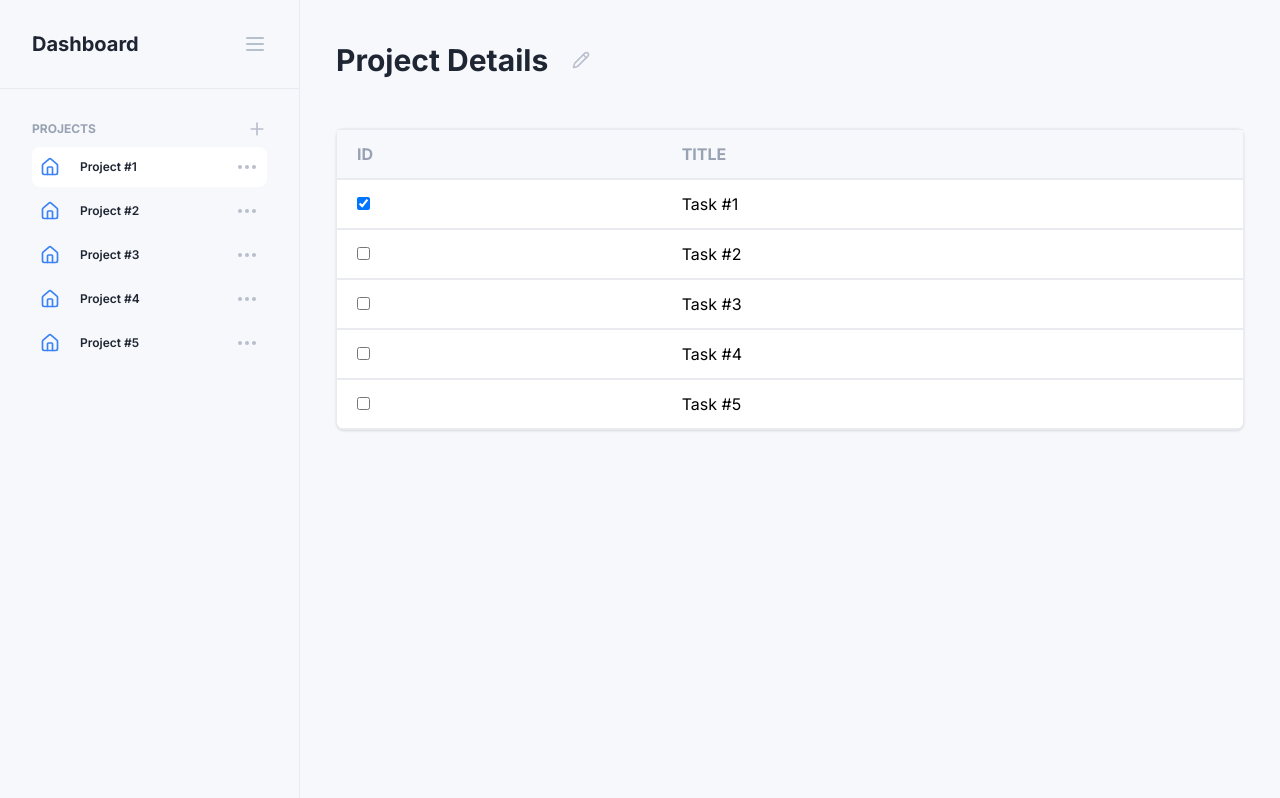
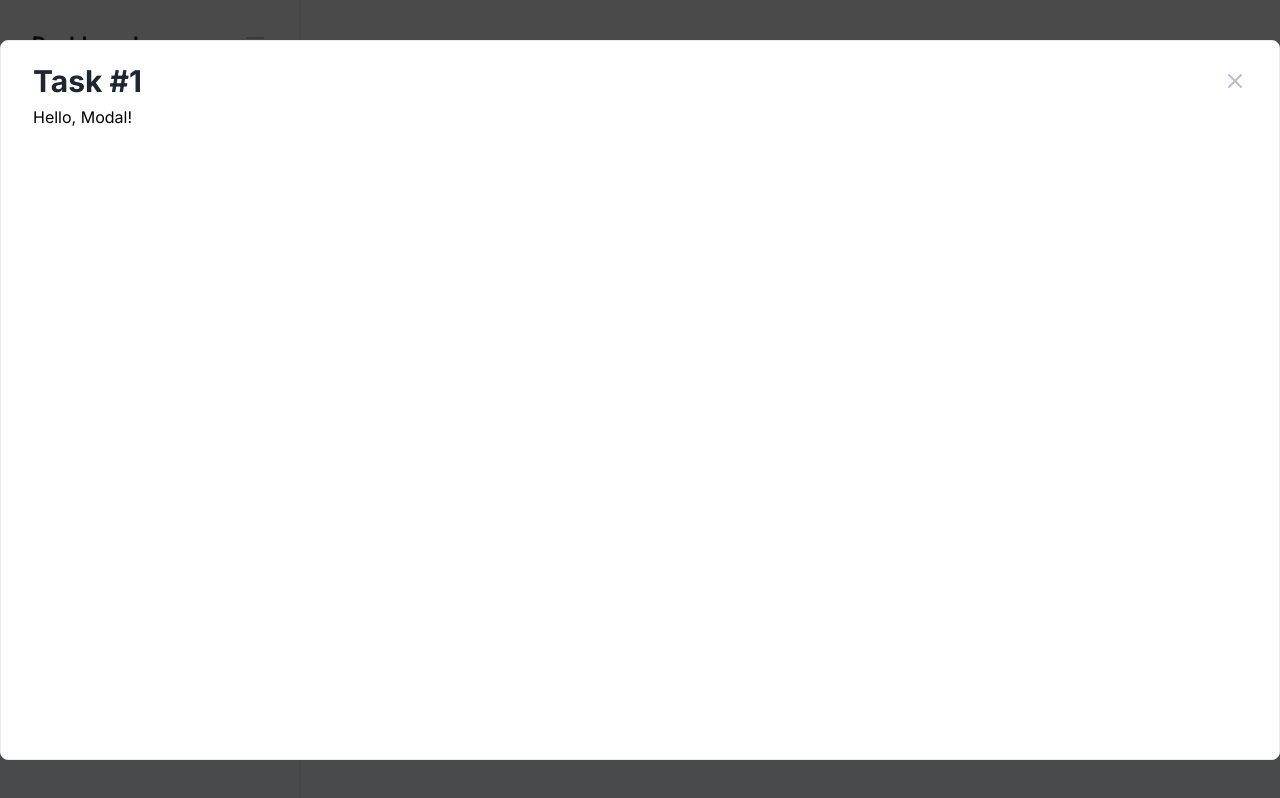
Before and after one commit to notsecret32/taskly, a React (Vite) app in the folder apps/web/: page /dashboard/projects/1 in a window 1280 px wide. Built offline with nearby package versions, Linux system fonts and the light colour scheme.

Commit message:
feat: added modal

```diff
--- a/apps/web/index.html
+++ b/apps/web/index.html
@@ -8,6 +8,7 @@
   </head>
   <body>
     <div id="root"></div>
+    <div id="modal-wrapper"></div>
     <script type="module" src="/src/main.tsx"></script>
   </body>
 </html>
--- a/apps/web/src/components/project/project-details.tsx
+++ b/apps/web/src/components/project/project-details.tsx
@@ -1,8 +1,9 @@
 import { ProjectDetailsLayout } from '@/components/layout';
 import { TasksListView } from '@/components/project';
+import { Modal } from '@/components/ui/modal';
 import { Project } from '@/types';
 import { Pencil } from 'lucide-react';
-import { FC } from 'react';
+import { FC, useState } from 'react';
 
 const project: Project = {
   id: '1',
@@ -37,6 +38,8 @@ const project: Project = {
 };
 
 export const ProjectDetails: FC = () => {
+  const [isModalOpen, setIsModalOpen] = useState(true);
+
   const { title, tasks } = project;
 
   return (
@@ -45,6 +48,13 @@ export const ProjectDetails: FC = () => {
         <h1>{title}</h1>
       </ProjectTitle>
       <TasksListView tasks={tasks} />
+      <Modal
+        isOpen={isModalOpen}
+        label="Task #1"
+        onClose={() => setIsModalOpen(false)}
+      >
+        Hello, Modal!
+      </Modal>
     </ProjectDetailsLayout>
   );
 };
--- /dev/null
+++ b/apps/web/src/components/ui/modal.tsx
@@ -0,0 +1,42 @@
+import clsx from 'clsx';
+import { X } from 'lucide-react';
+import { FC, HTMLAttributes } from 'react';
+import { createPortal } from 'react-dom';
+
+export interface ModalProps
+  extends Omit<HTMLAttributes<HTMLDivElement>, 'children'> {
+  isOpen: boolean;
+  onClose: () => void;
+  children: React.ReactNode;
+  label?: string;
+}
+
+export const Modal: FC<ModalProps> = ({
+  isOpen,
+  onClose,
+  label,
+  className,
+  children,
+  ...rest
+}) => {
+  if (!isOpen) return null;
+
+  return createPortal(
+    <div className="bg-modal-overlay fixed bottom-0 left-0 right-0 top-0 z-50 flex items-center justify-center">
+      <div
+        className={clsx(
+          'bg-background-secondary h-full max-h-[720px] w-full max-w-7xl rounded-lg border px-8 py-4',
+          className
+        )}
+        {...rest}
+      >
+        <div className="flex items-center justify-between">
+          {label && <h1>{label}</h1>}
+          <X className="cursor-pointer" onClick={onClose} />
+        </div>
+        {children}
+      </div>
+    </div>,
+    document.querySelector('#modal-wrapper')!
+  );
+};
--- a/apps/web/src/index.css
+++ b/apps/web/src/index.css
@@ -14,6 +14,7 @@
   --color-stroke: #e9ebf0;
   --color-icon-primary: #b8bfcc;
   --color-icon-secondary: #3b82f6;
+  --color-modal-overlay: rgba(0, 0, 0, 0.7);
 }
 
 @layer base {
```
